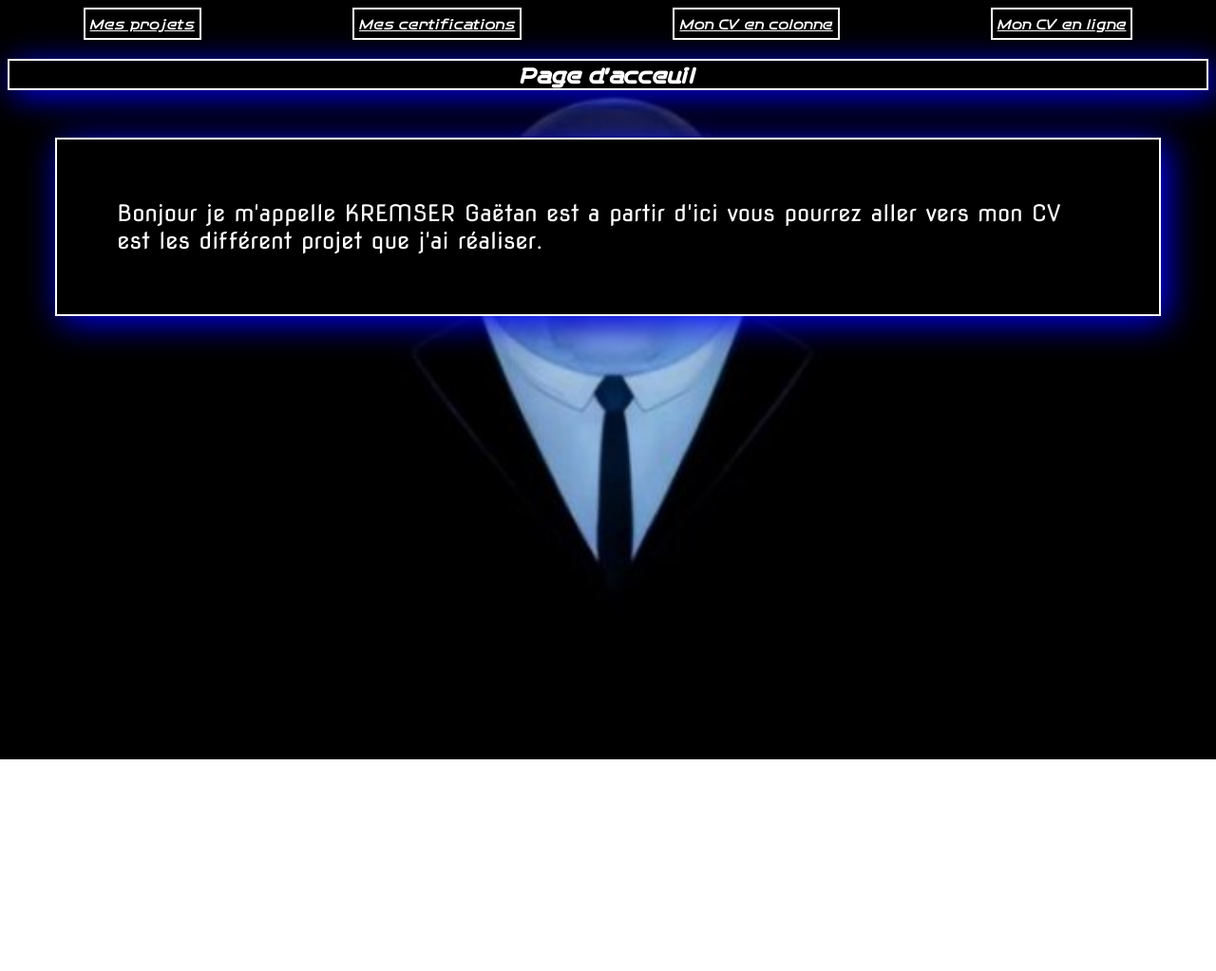
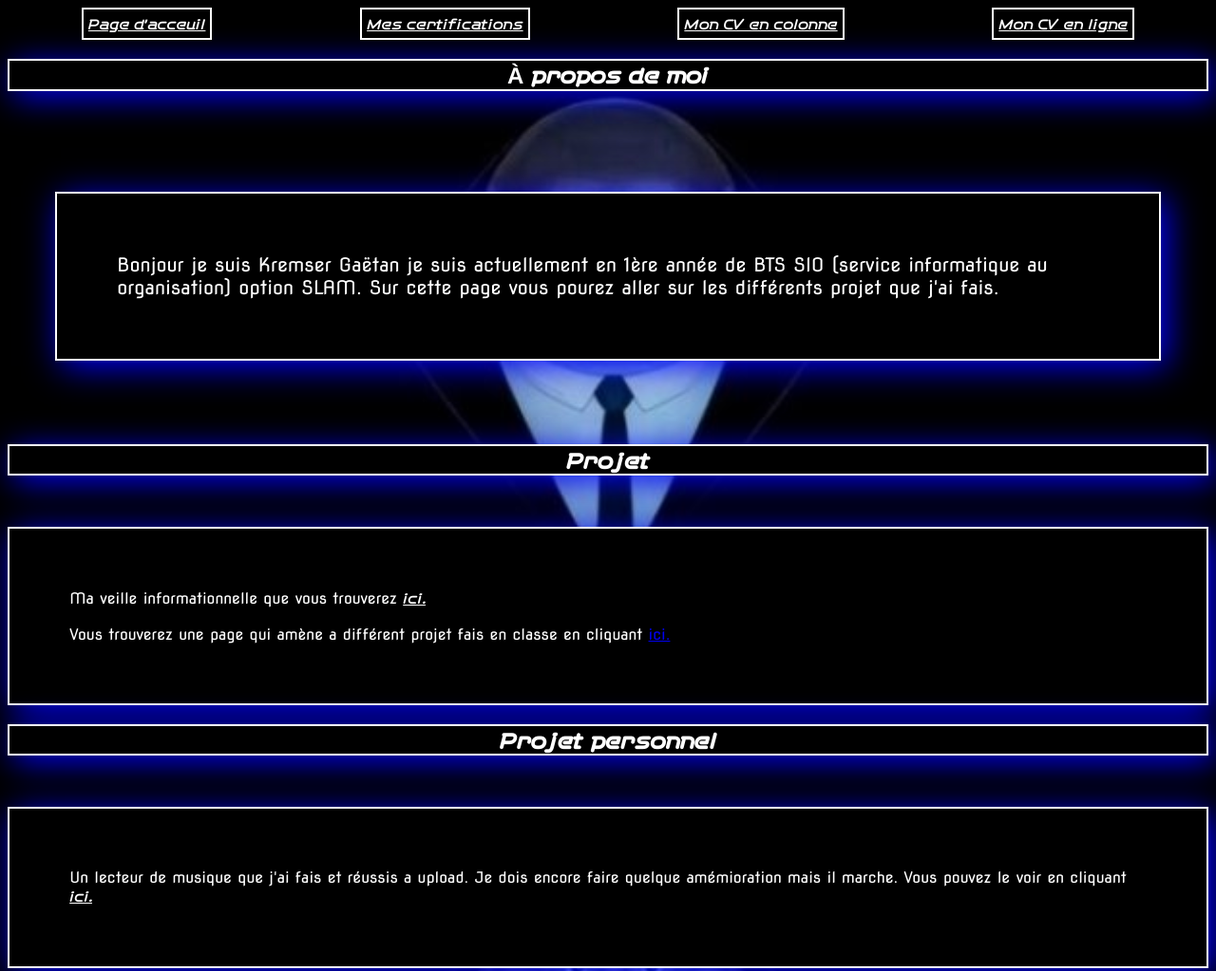
Before and after one commit to gagaf7/portfolio_kremser_gaetan, a plain HTML site: page index.html in a window 1280 px wide. Shown: the top 1023 px of the page at 95% size. Before the commit the page ends 800 px from the top, so only its background shows below. Drawn offline with Linux system fonts and the light colour scheme; files whose address does not match are found by name.

Commit message:
Add files via upload

```diff
--- a/index.html
+++ b/index.html
@@ -2,15 +2,17 @@
 <html lang="fr">
 <head>
     <meta charset="utf-8">
-        <title>page d'acceuil</title>
+    <title>Projet</title>
     <link href="style.css" rel="stylesheet">
+    <script src="script.js" defer></script>
+
 </head>
 <body>
     <header>
         <nav>
-                <div class="conteneur">
-                    <div class="nav-border">
-                         <a class ="lien"  href="a-propos.html">Mes projets</a>
+            <div class = "conteneur">
+                <div class = "nav-border">
+                    <a class ="lien" href="index.html">Page d'acceuil</a>
                 </div>
                 <div class = "nav-border">
                     <a class ="lien" href="eperience.html">Mes certifications</a>
@@ -26,16 +28,42 @@
     </header>
     <main>
         <section>
-                <h1 id ="page-acceuille", class = "title-border">
-                    Page d'acceuil
+            <h1 class = "title-border">
+                À propos de moi
             </h1>
-                <p class = "demo-border">
-                    <big>
-                        Bonjour je m'appelle KREMSER Gaëtan est a partir d'ici vous pourrez aller vers mon CV
-                        est les différent projet que j'ai réaliser.
-                    </big>
+            <br>
+            <br>
+            <p class="demo-border">
+                    Bonjour je suis Kremser Gaëtan je suis actuellement en 1ère année de BTS SIO
+                    (service informatique au organisation) option SLAM.
+                    Sur cette page vous pourez aller sur les différents projet que j'ai fais.
             </p>
+            <br>
+        </section>
+        <section>
+            <h2 class="title-border">
+                Projet
+            </h2>
+            <br>
+            <ul class="demo-border">
+                Ma veille informationnelle que vous trouverez <a class ="lien" href="" target="_blank">ici.</a>
+                <br><br>
+                Vous trouverez une page qui amène a différent projet fais en classe en cliquant <a href="projet_cours.html" target="_blank">ici.</a>
+            </ul>
+
+            <h2 class="title-border">
+                Projet personnel
+            </h2>
+            <br>
+            <ul class="demo-border">
+                Un lecteur de musique que j'ai fais et réussis a upload. Je dois encore faire quelque amémioration mais il marche.
+                Vous pouvez le voir en cliquant <a class ="lien" href="https://gagaf7.github.io/test/" target="_blank">ici.</a>
+            </ul>
         </section>
     </main>
+    <footer>
+
+    </footer>
 </body>
+
 </html>
```
Also changed, not shown: certification/certification_html_openclassroom.png (added), certification/certification_linux_openclassroom.png (added), certification/certification_netcat_cybersécuriter.png (added), certification/certification_openclassroom.png (added), 1 other file. Lines whose indentation alone changed are shown as unchanged.
